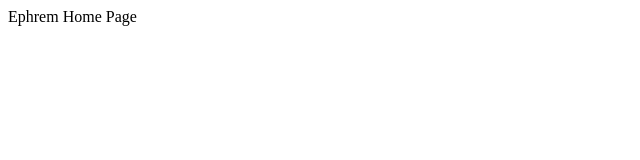
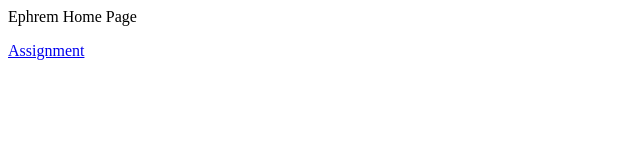
Before and after one commit to EphremG/ephremg.github.io, a plain HTML site: page index.html in a window 1280 px wide. Shown: the whole page, without its empty margins (0-640 px from the left). Drawn offline with Linux system fonts and the light colour scheme.

Commit message:
Update index.html

```diff
--- a/index.html
+++ b/index.html
@@ -2,6 +2,7 @@
 
 <body>
   <p> Ephrem Home Page </p>
+  <a href="assignment1.html">Assignment </a>
 </body>
 
 </html>
```
